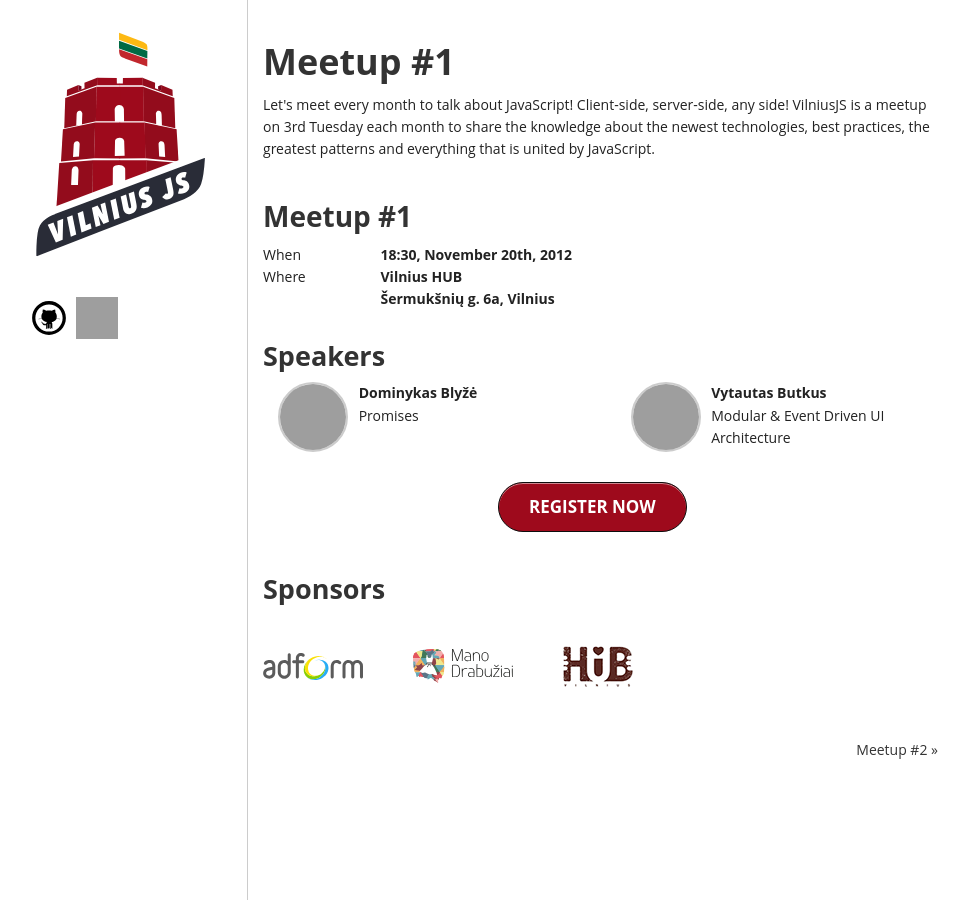
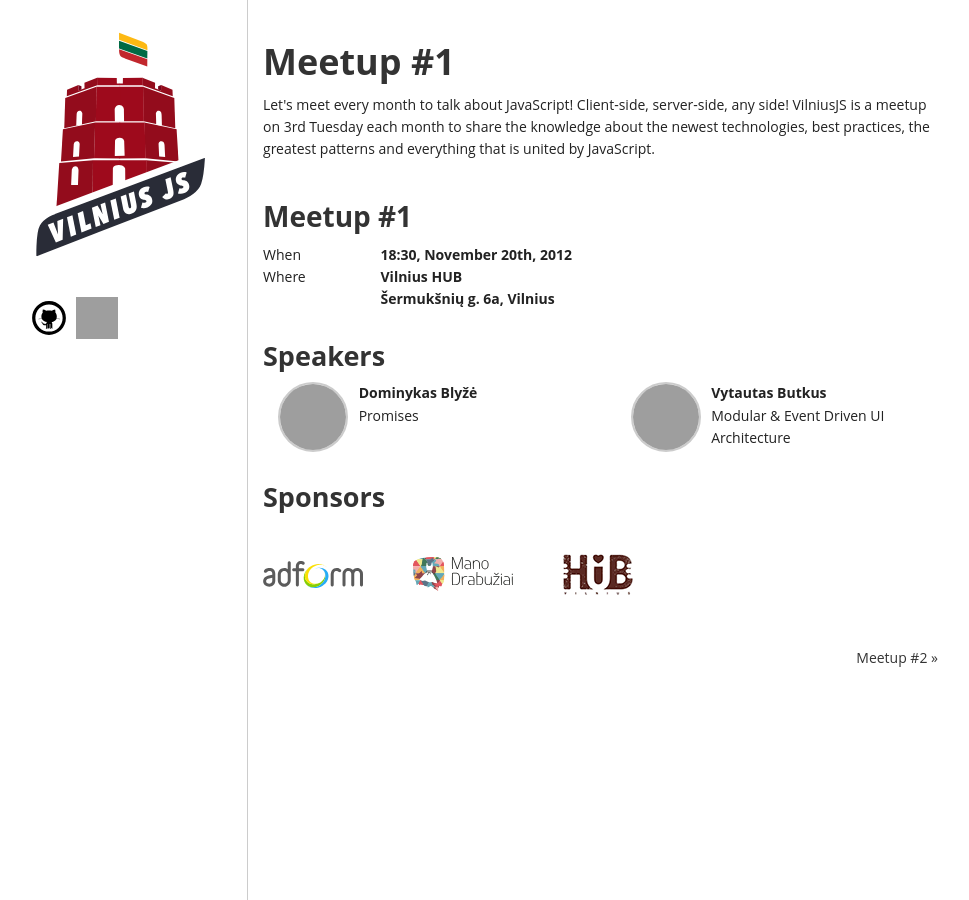
Before and after one commit to VilniusJS/vilniusjs.lt, a Jekyll site: the page built from _posts/2012-11-20-meetup1.html, in a window 1280 px wide, cut to the strip 0-900 px from the top of the page. Shown: the whole strip, without its empty margins (157-1126 px from the left). Built offline with Jekyll 4.4.1, drawn with Linux system fonts in a browser that asks for light colours; comment, search, counter and statistics services are not loaded; grey boxes are pictures that could not be loaded.

Commit message:
Remove 'Register Now' from first meetup info

```diff
--- a/_posts/2012-11-20-meetup1.html
+++ b/_posts/2012-11-20-meetup1.html
@@ -47,14 +47,6 @@
   </div>
 </div>
 
-<div class="row">
-  <div class="four columns centered">
-    <h3>
-      <a class="large nice round red button" href="https://tito.io/vilniusjs/vilniusjs-1">REGISTER NOW</a>
-    </h3>
-  </div>
-</div>
-
 <h3>Sponsors</h3>
 <div class="row">
   <div class="ten columns">
```
